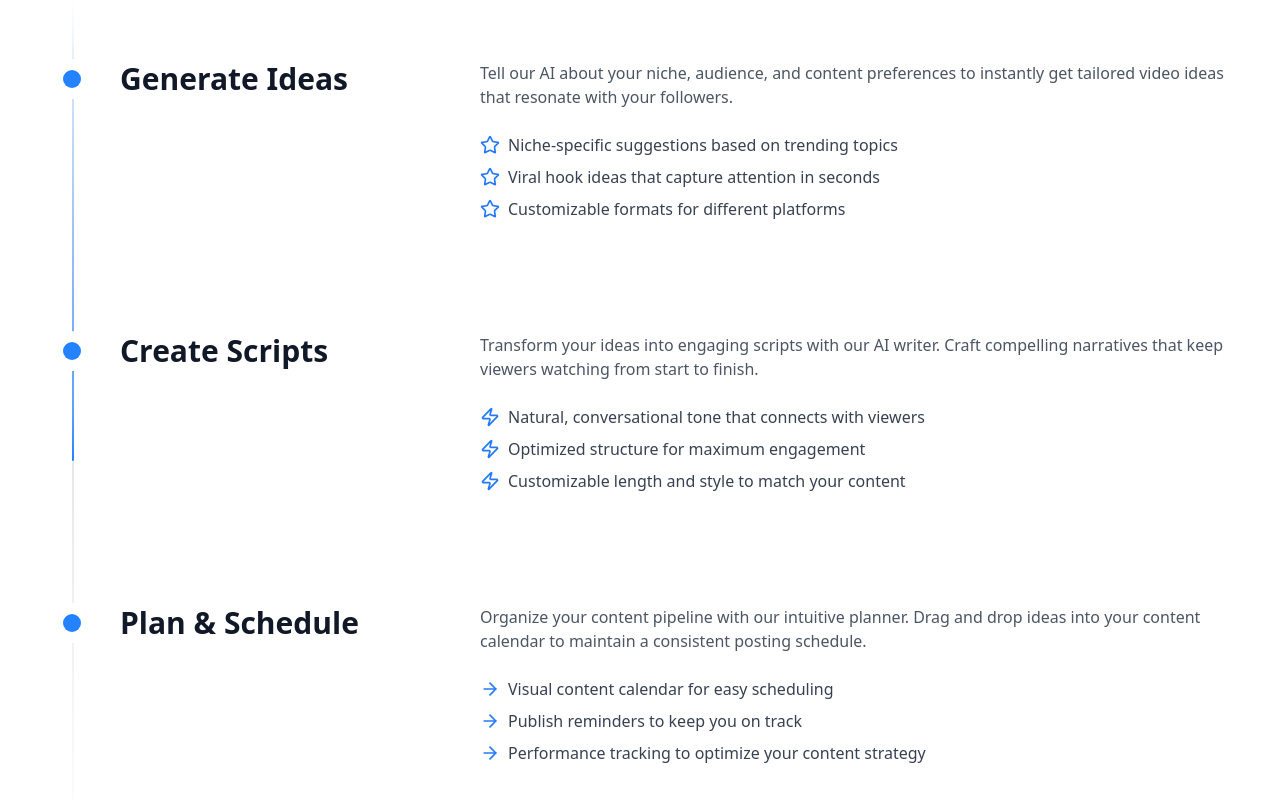
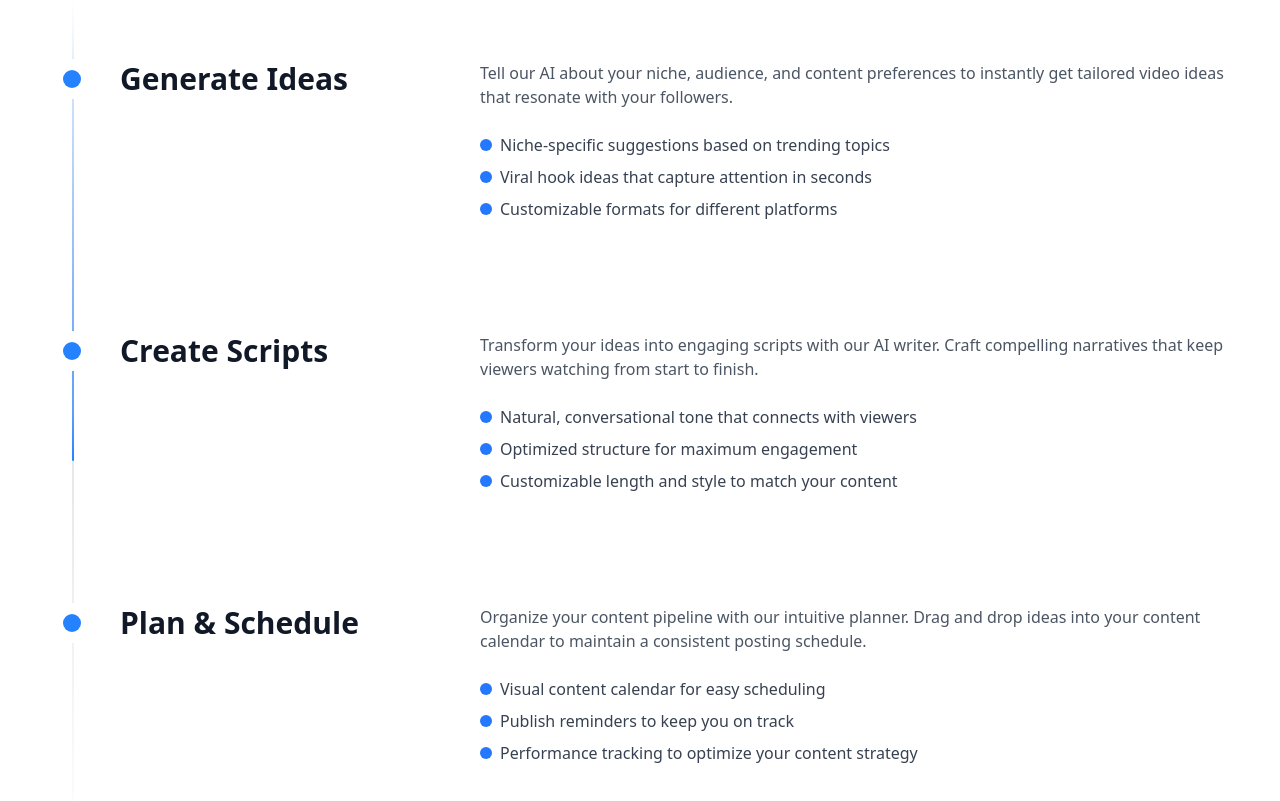
Before and after one commit to Tasklyios/planzo-ai, a React (Vite) app: page / in a window 1280 px wide. Shown: the part 1520-2321 px from the top of the page. Built offline with nearby package versions, Linux system fonts and the light colour scheme.

Commit message:
Refactor: Replace icons with bullet points
Replaced the icons in the How Planzo AI works section with simple blue bullet points.

```diff
--- a/src/components/HowItWorks.tsx
+++ b/src/components/HowItWorks.tsx
@@ -1,7 +1,6 @@
 
 import React from "react";
 import { Timeline } from "@/components/ui/timeline";
-import { ArrowRight, Sparkles, Calendar, PenSquare, Star, Zap, Lightning } from "lucide-react";
 
 const HowItWorks = () => {
   const timelineData = [
@@ -15,15 +14,15 @@ const HowItWorks = () => {
           </p>
           <div className="mb-8">
             <div className="flex gap-2 items-center text-gray-700 dark:text-gray-300 text-sm md:text-base mb-2">
-              <Star className="h-5 w-5 text-primary shrink-0" />
+              <div className="h-3 w-3 rounded-full bg-primary shrink-0"></div>
               <span>Niche-specific suggestions based on trending topics</span>
             </div>
             <div className="flex gap-2 items-center text-gray-700 dark:text-gray-300 text-sm md:text-base mb-2">
-              <Star className="h-5 w-5 text-primary shrink-0" />
+              <div className="h-3 w-3 rounded-full bg-primary shrink-0"></div>
               <span>Viral hook ideas that capture attention in seconds</span>
             </div>
             <div className="flex gap-2 items-center text-gray-700 dark:text-gray-300 text-sm md:text-base">
-              <Star className="h-5 w-5 text-primary shrink-0" />
+              <div className="h-3 w-3 rounded-full bg-primary shrink-0"></div>
               <span>Customizable formats for different platforms</span>
             </div>
           </div>
@@ -40,15 +39,15 @@ const HowItWorks = () => {
           </p>
           <div className="mb-8">
             <div className="flex gap-2 items-center text-gray-700 dark:text-gray-300 text-sm md:text-base mb-2">
-              <Zap className="h-5 w-5 text-primary shrink-0" />
+              <div className="h-3 w-3 rounded-full bg-primary shrink-0"></div>
               <span>Natural, conversational tone that connects with viewers</span>
             </div>
             <div className="flex gap-2 items-center text-gray-700 dark:text-gray-300 text-sm md:text-base mb-2">
-              <Zap className="h-5 w-5 text-primary shrink-0" />
+              <div className="h-3 w-3 rounded-full bg-primary shrink-0"></div>
               <span>Optimized structure for maximum engagement</span>
             </div>
             <div className="flex gap-2 items-center text-gray-700 dark:text-gray-300 text-sm md:text-base">
-              <Zap className="h-5 w-5 text-primary shrink-0" />
+              <div className="h-3 w-3 rounded-full bg-primary shrink-0"></div>
               <span>Customizable length and style to match your content</span>
             </div>
           </div>
@@ -65,15 +64,15 @@ const HowItWorks = () => {
           </p>
           <div className="mb-8">
             <div className="flex gap-2 items-center text-gray-700 dark:text-gray-300 text-sm md:text-base mb-2">
-              <ArrowRight className="h-5 w-5 text-primary shrink-0" />
+              <div className="h-3 w-3 rounded-full bg-primary shrink-0"></div>
               <span>Visual content calendar for easy scheduling</span>
             </div>
             <div className="flex gap-2 items-center text-gray-700 dark:text-gray-300 text-sm md:text-base mb-2">
-              <ArrowRight className="h-5 w-5 text-primary shrink-0" />
+              <div className="h-3 w-3 rounded-full bg-primary shrink-0"></div>
               <span>Publish reminders to keep you on track</span>
             </div>
             <div className="flex gap-2 items-center text-gray-700 dark:text-gray-300 text-sm md:text-base">
-              <ArrowRight className="h-5 w-5 text-primary shrink-0" />
+              <div className="h-3 w-3 rounded-full bg-primary shrink-0"></div>
               <span>Performance tracking to optimize your content strategy</span>
             </div>
           </div>
```
